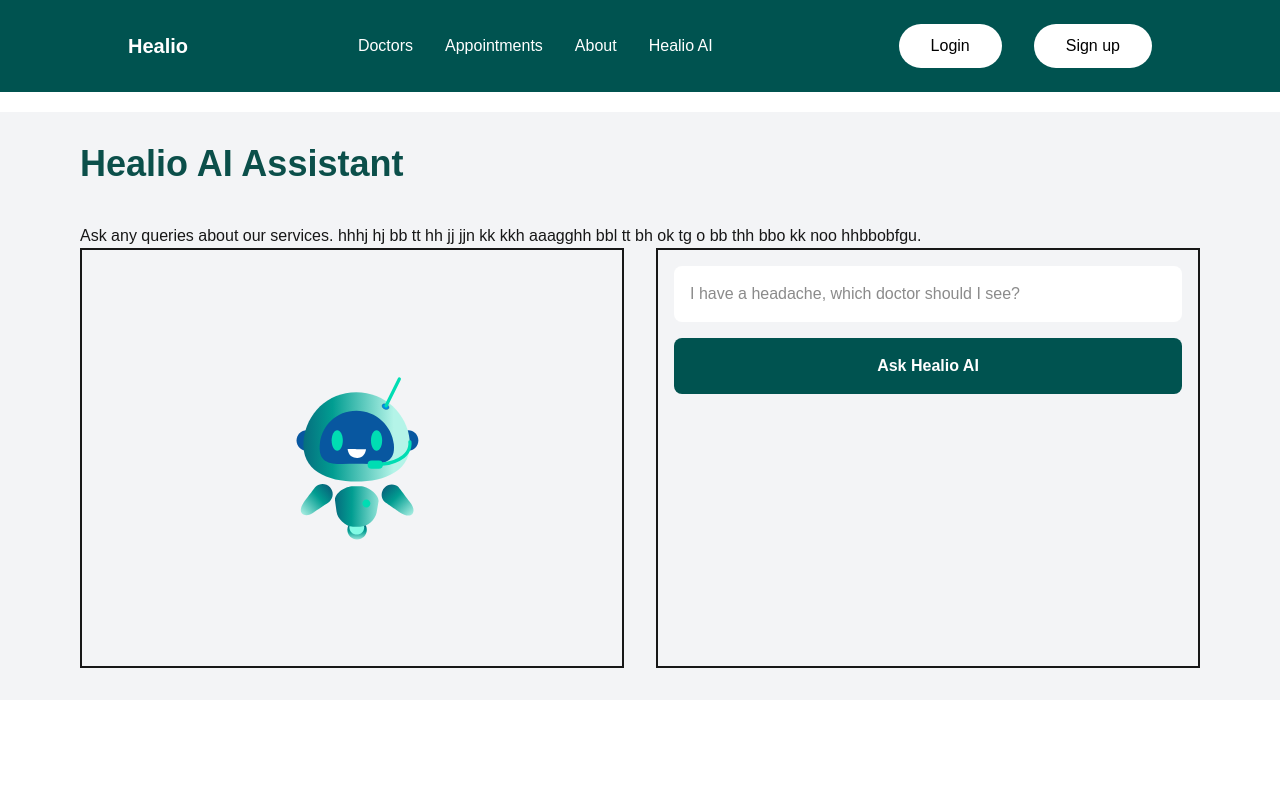
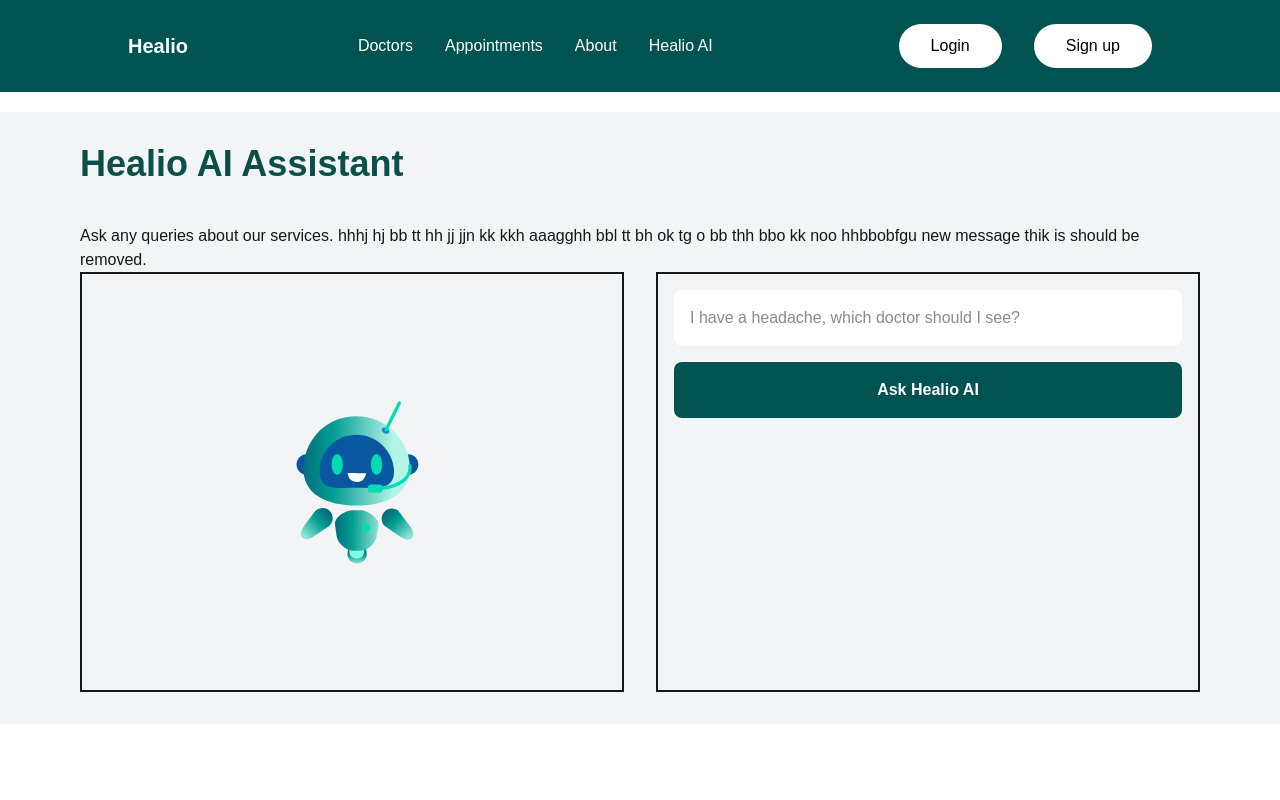
Before and after one commit to jui9797/Healio, a Next.js app: page /healioAi in a window 1280 px wide. Shown: the top 800 px of the page. Built offline with nearby package versions, Linux system fonts and the light colour scheme; no server answers.

Commit message:
add new text

```diff
--- a/src/app/healioAi/AiAssistant.jsx
+++ b/src/app/healioAi/AiAssistant.jsx
@@ -39,7 +39,8 @@ const AiAssistant = () => {
       </h2>
       <p>
         Ask any queries about our services. hhhj hj bb tt hh jj jjn kk kkh
-        aaagghh bbl tt bh ok tg o bb thh bbo kk noo hhbbobfgu.{" "}
+        aaagghh bbl tt bh ok tg o bb thh bbo kk noo hhbbobfgu new message thik
+        is should be removed.{" "}
       </p>
       <div className="grid grid-cols-1 lg:grid-cols-2 gap-8">
         {/* lottie */}
```
